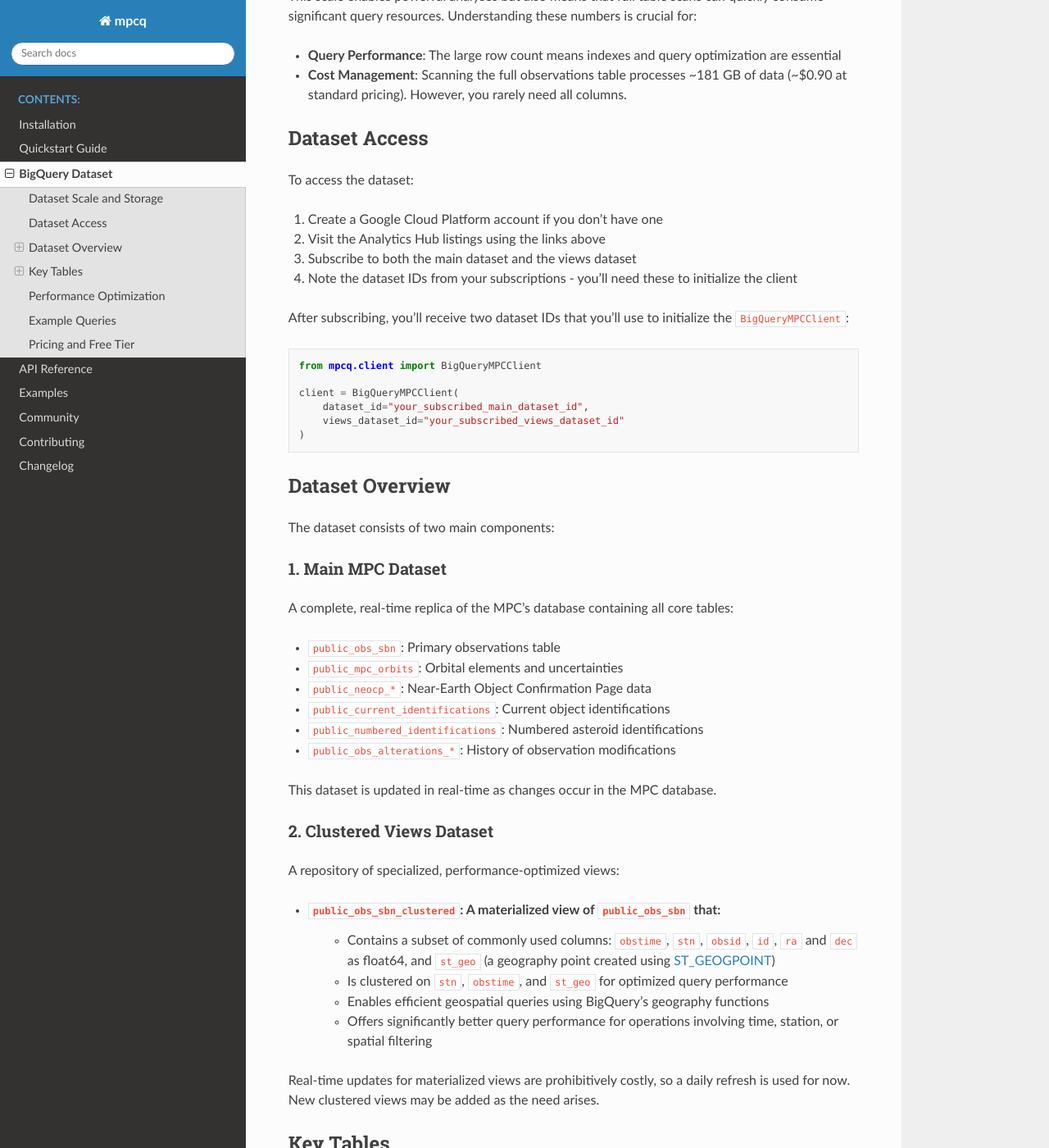
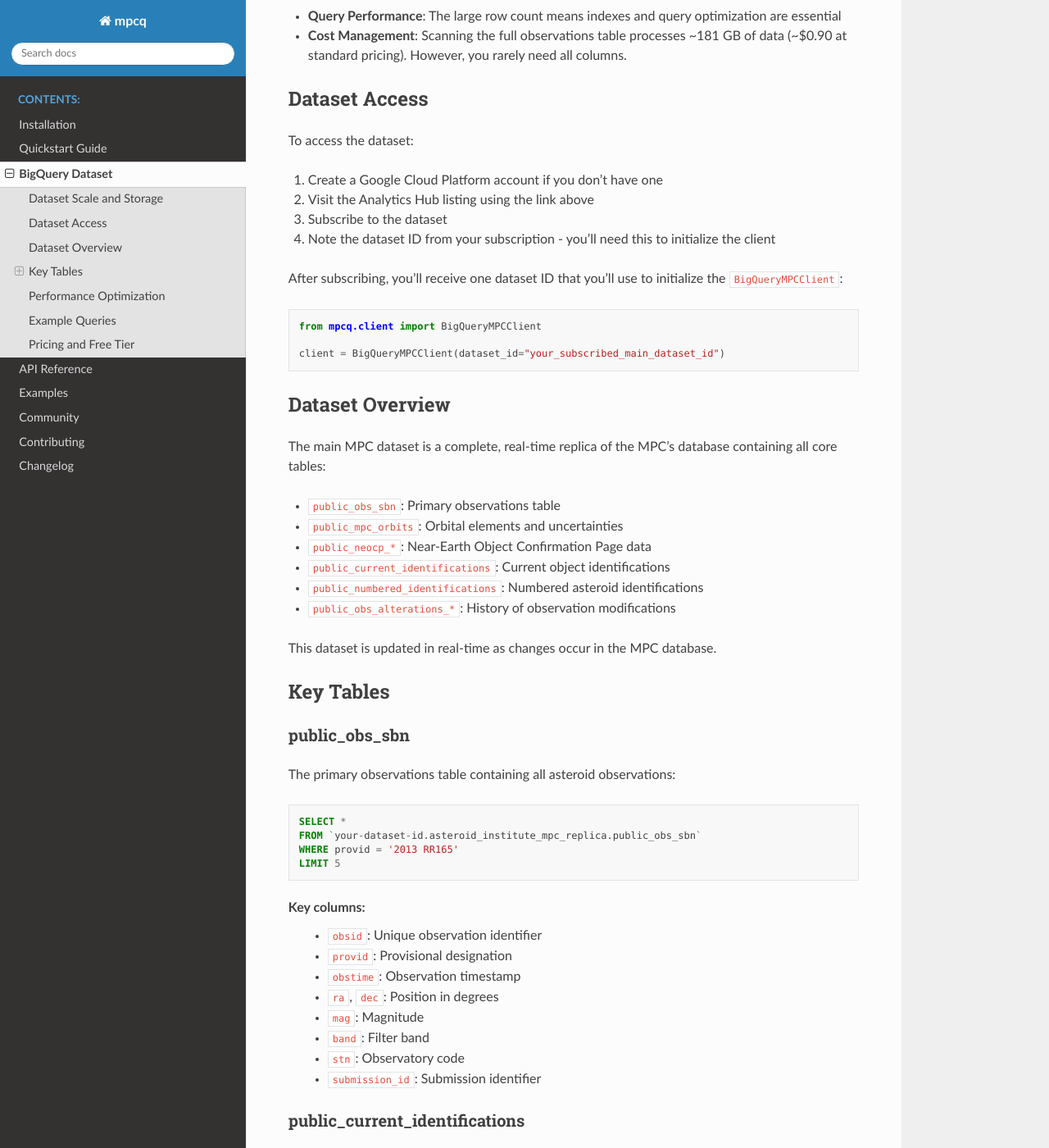
Before and after one commit to B612-Asteroid-Institute/mpcq, a Sphinx documentation site: the page built from docs/source/bigquery_dataset.rst, in a window 1280 px wide and 1400 px high, scrolled down 689 px. Shown: the whole window at 82% size. Built offline with Sphinx 7.4.7 and the Read the Docs theme 3.1.0, drawn with Linux system fonts in a browser that asks for light colours; some of the changed text lies outside the part shown.

Commit message:
remove views dataset dependency from BigQuery client

```diff
--- a/docs/source/bigquery_dataset.rst
+++ b/docs/source/bigquery_dataset.rst
@@ -3,10 +3,9 @@ BigQuery Dataset
 
 The Asteroid Institute maintains a BigQuery instance of the Small Bodies Node (SBN) replica of the Minor Planet Center database. The SBN provides replication services for the MPC database (see https://sbnmpc.astro.umd.edu/MPC_database/replication-info.shtml), and the Asteroid Institute maintains a BigQuery instance of this replica.
 
-The dataset is available through Google Cloud's Analytics Hub and requires subscription to two listings:
+The dataset is available through Google Cloud's Analytics Hub:
 
 1. `Main MPC Dataset <https://console.cloud.google.com/bigquery/analytics-hub/exchanges/projects/492788363398/locations/us/dataExchanges/asteroid_institute_mpc_replica_1950545e4f4/listings/asteroid_institute_mpc_replica_1950549970f>`_
-2. `Clustered Views Dataset <https://console.cloud.google.com/bigquery/analytics-hub/exchanges/projects/492788363398/locations/us/dataExchanges/asteroid_institute_mpc_replica_1950545e4f4/listings/asteroid_institute_mpc_replica_views_195054bbe98>`_
 
 Dataset Scale and Storage
 ----------------------
@@ -30,30 +29,22 @@ Dataset Access
 To access the dataset:
 
 1. Create a Google Cloud Platform account if you don't have one
-2. Visit the Analytics Hub listings using the links above
-3. Subscribe to both the main dataset and the views dataset
-4. Note the dataset IDs from your subscriptions - you'll need these to initialize the client
+2. Visit the Analytics Hub listing using the link above
+3. Subscribe to the dataset
+4. Note the dataset ID from your subscription - you'll need this to initialize the client
 
-After subscribing, you'll receive two dataset IDs that you'll use to initialize the ``BigQueryMPCClient``:
+After subscribing, you'll receive one dataset ID that you'll use to initialize the ``BigQueryMPCClient``:
 
 .. code-block:: python
 
     from mpcq.client import BigQueryMPCClient
 
-    client = BigQueryMPCClient(
-        dataset_id="your_subscribed_main_dataset_id",
-        views_dataset_id="your_subscribed_views_dataset_id"
-    )
+    client = BigQueryMPCClient(dataset_id="your_subscribed_main_dataset_id")
 
 Dataset Overview
 --------------
 
-The dataset consists of two main components:
-
-1. Main MPC Dataset
-^^^^^^^^^^^^^^^^^
-
-A complete, real-time replica of the MPC's database containing all core tables:
+The main MPC dataset is a complete, real-time replica of the MPC's database containing all core tables:
 
 - ``public_obs_sbn``: Primary observations table
 - ``public_mpc_orbits``: Orbital elements and uncertainties
@@ -63,19 +54,6 @@ A complete, real-time replica of the MPC's database containing all core tables:
 - ``public_obs_alterations_*``: History of observation modifications
 
 This dataset is updated in real-time as changes occur in the MPC database.
-
-2. Clustered Views Dataset
-^^^^^^^^^^^^^^^^^^^^^^^
-
-A repository of specialized, performance-optimized views:
-
-- ``public_obs_sbn_clustered``: A materialized view of ``public_obs_sbn`` that:
-    - Contains a subset of commonly used columns: ``obstime``, ``stn``, ``obsid``, ``id``, ``ra`` and ``dec`` as float64, and ``st_geo`` (a geography point created using `ST_GEOGPOINT <https://cloud.google.com/bigquery/docs/reference/standard-sql/geography_functions#st_geogpoint>`_)
-    - Is clustered on ``stn``, ``obstime``, and ``st_geo`` for optimized query performance
-    - Enables efficient geospatial queries using BigQuery's geography functions
-    - Offers significantly better query performance for operations involving time, station, or spatial filtering
-
-Real-time updates for materialized views are prohibitively costly, so a daily refresh is used for now. New clustered views may be added as the need arises.
 
 
 Key Tables
@@ -158,31 +136,19 @@ Performance Optimization
 
 The dataset includes several performance optimizations:
 
-1. **Clustered Views**:
-   The ``public_obs_sbn_clustered`` view in the views dataset provides significant performance improvements. Here's a real-world comparison of the same query run against both tables:
+1. **Table Layout**:
+   The canonical ``public_obs_sbn`` table uses partitioning and clustering in the provider dataset for efficient query pruning.
 
    .. code-block:: sql
 
        -- Query: Count observations for specific observatories
-       -- Version 1: Using main table
        SELECT stn, COUNT(obsid)
        FROM `your_dataset.public_obs_sbn`
-       WHERE stn in ("W68", "T08", "T05", "M22")
+        WHERE stn in ("W68", "T08", "T05", "M22")
        GROUP BY stn;
 
-       -- Version 2: Using clustered view
-       SELECT stn, COUNT(obsid)
-       FROM `your_views_dataset.public_obs_sbn_clustered`
-       WHERE stn in ("W68", "T08", "T05", "M22")
-       GROUP BY stn;
-
-The clustered view typically provides:
-    - 80%+ reduction in data processed
-    - Significantly faster query execution
-    - Lower query costs
-
 2. **Query Best Practices**:
-    - Use clustered views when possible for better performance
+    - Filter by station and time windows whenever possible
     - Filter on indexed columns when possible
     - Use ``LIMIT`` to test queries before running on full dataset
 
--- a/docs/source/index.rst
+++ b/docs/source/index.rst
@@ -11,8 +11,7 @@ For example, the library provides a simple interface to query MPC observations:
 .. code-block:: python
 
    >>client = BigQueryMPCClient(
-      dataset_id="your_subscribed_main_dataset_id",
-      views_dataset_id="your_subscribed_views_dataset_id"
+      dataset_id="your_subscribed_main_dataset_id"
    )
    >>observations = client.query_observations(["2013 RR165"])
    >>print(f"Number of observations: {len(observations)}")
```
Also changed, not shown: README.md (+4 -8 lines), docs/source/examples.rst (+3 -12 lines), docs/source/installation.rst (+3 -7 lines), docs/source/quickstart.rst (+3 -8 lines), 4 other files.
